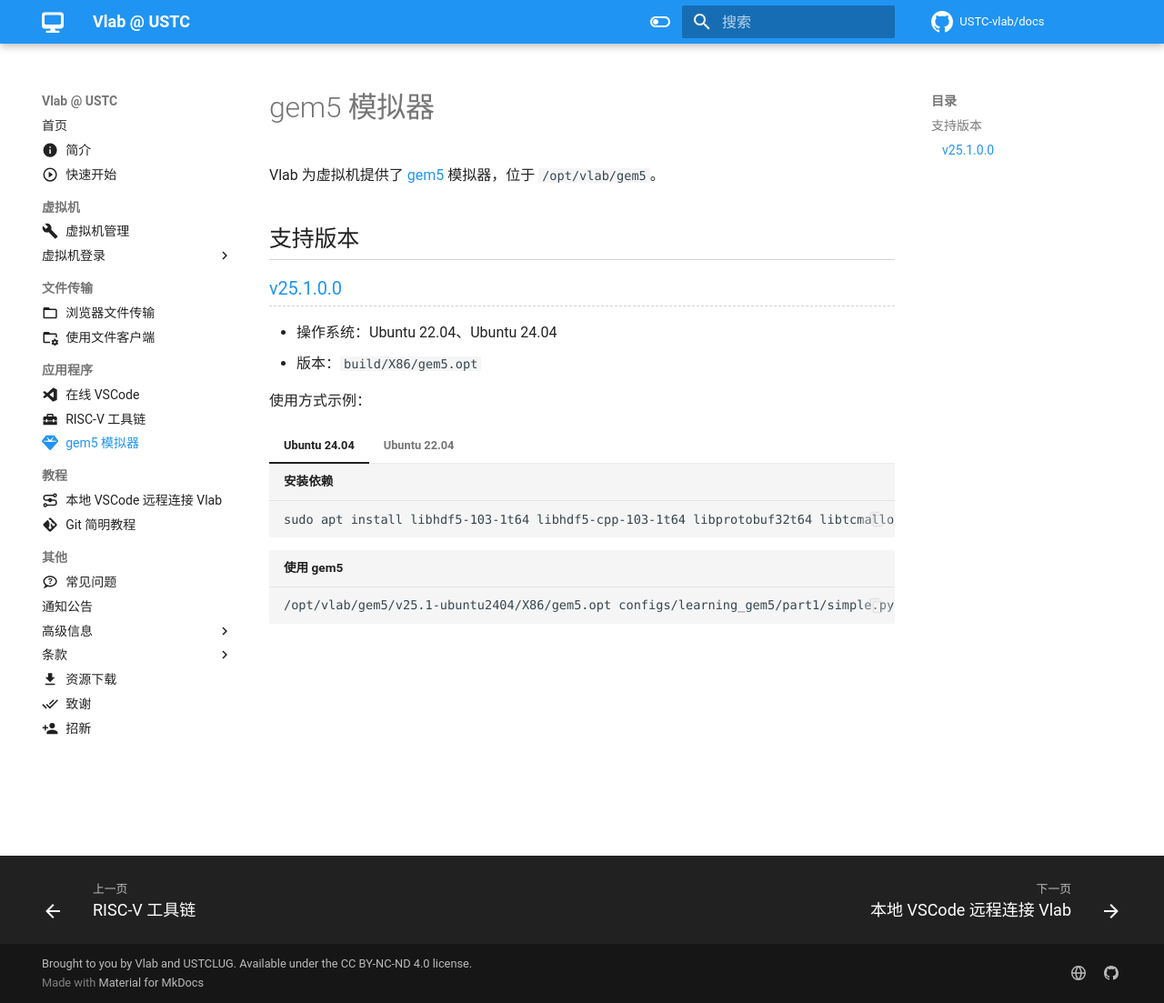
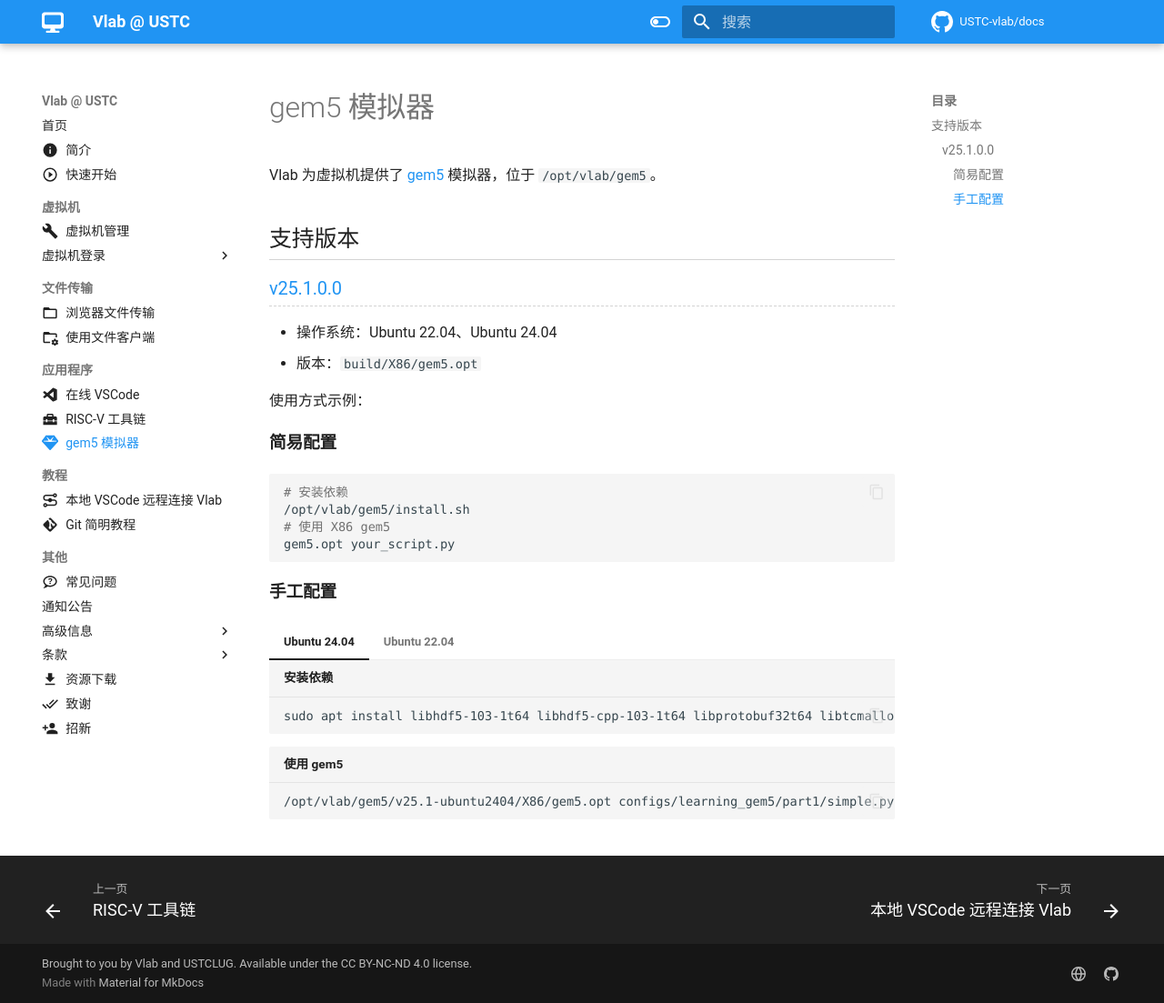
Before and after one commit to USTC-vlab/docs, an MkDocs documentation site: the page built from docs/apps/gem5.md, in a window 1280 px wide and 1103 px high. Shown: the whole window at 91% size. Built offline with MkDocs 1.6.1 and Material for MkDocs 9.7.7, drawn with Linux system fonts in a browser that asks for light colours; comment, search, counter and statistics services are not loaded.

Commit message:
Update simple gem5 docs

````diff
--- a/docs/apps/gem5.md
+++ b/docs/apps/gem5.md
@@ -16,6 +16,17 @@ Vlab 为虚拟机提供了 [gem5][gem5] 模拟器，位于 `/opt/vlab/gem5`。
 - 版本：`build/X86/gem5.opt`
 
 使用方式示例：
+
+#### 简易配置
+
+```shell
+# 安装依赖
+/opt/vlab/gem5/install.sh
+# 使用 X86 gem5
+gem5.opt your_script.py
+```
+
+#### 手工配置
 
 === "Ubuntu 24.04"
 
````
